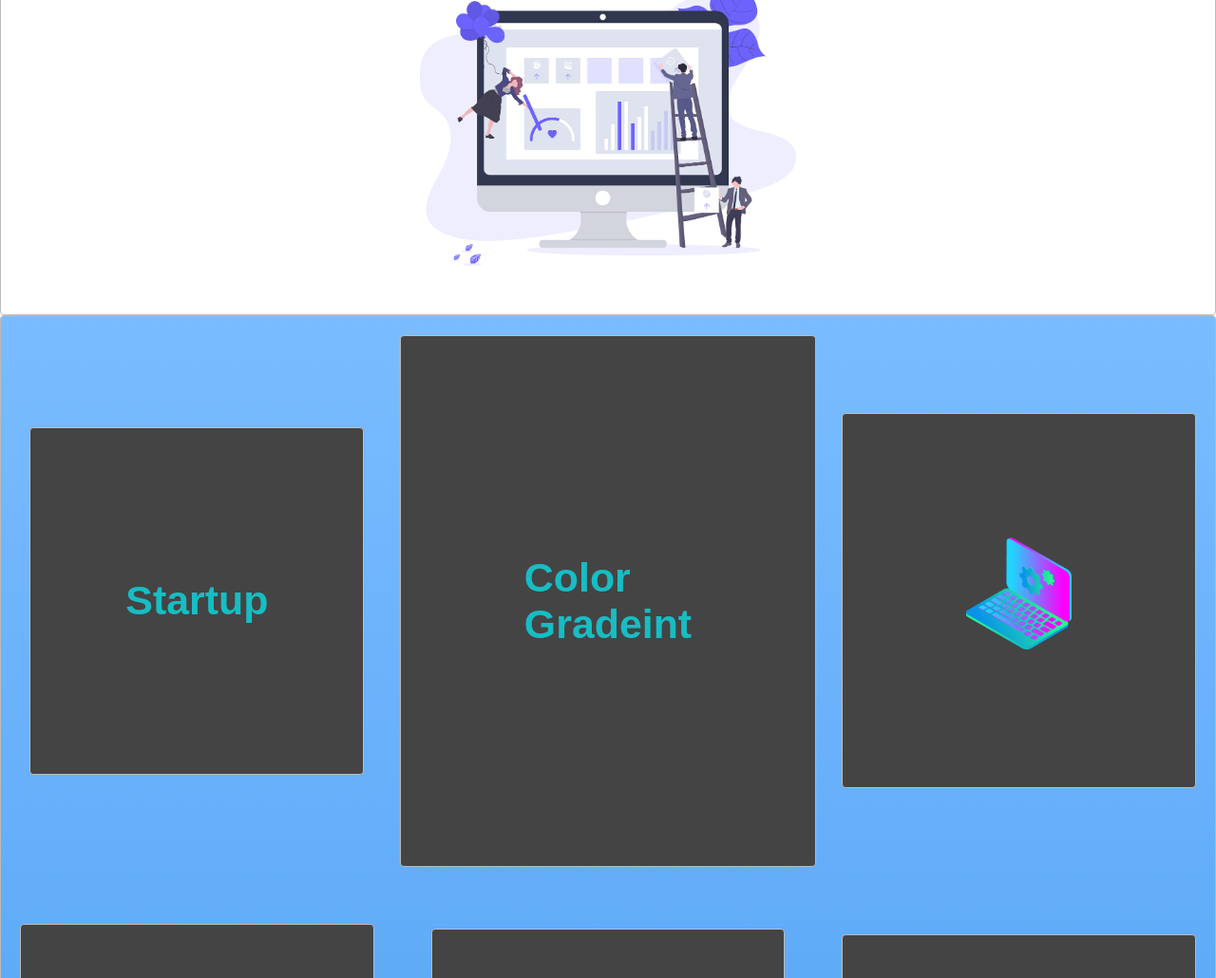
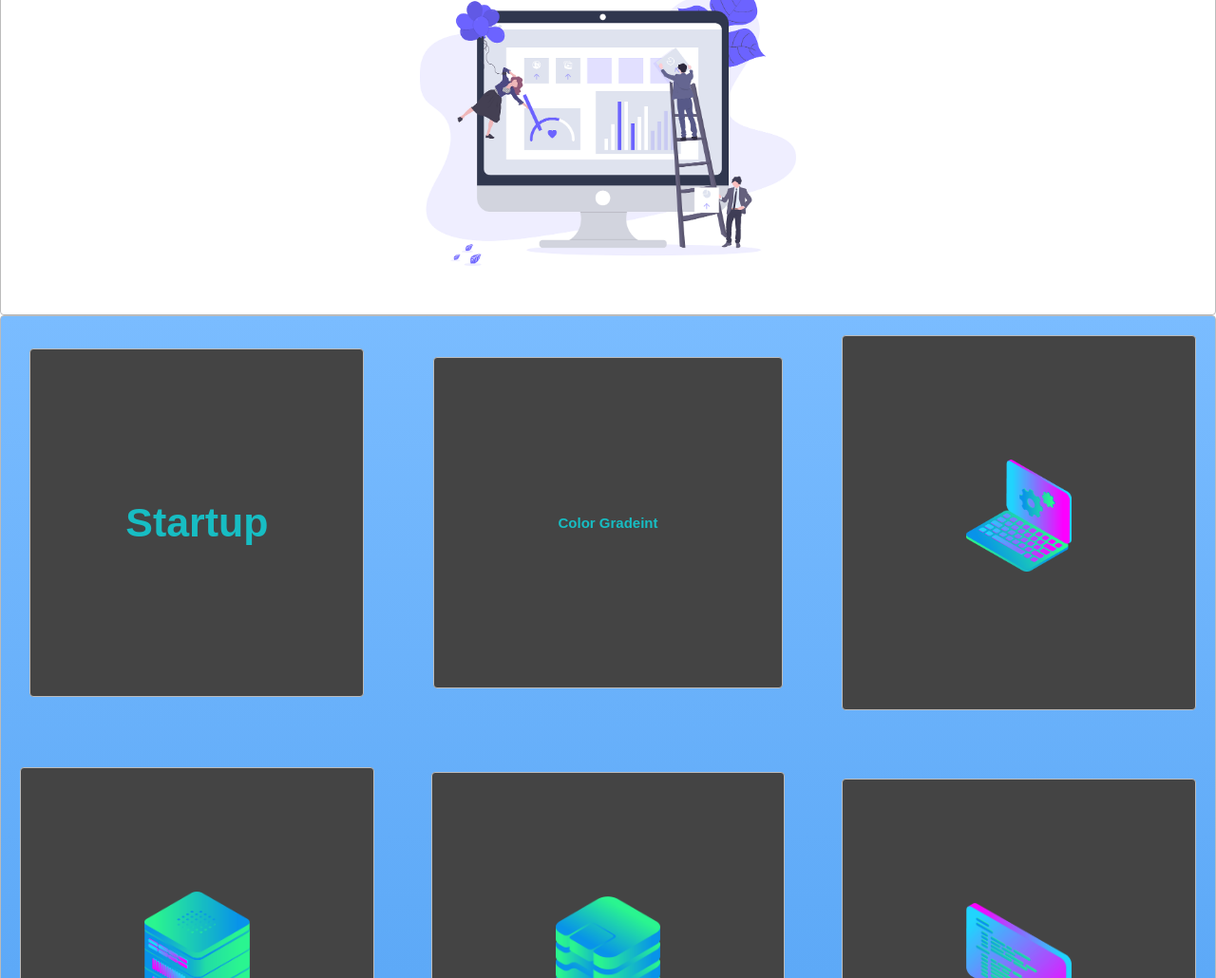
Before and after one commit to BARANLANKA/BARANLANKA.github.io, a plain HTML site: page index.html in a window 1280 px wide. Shown: the part 70-1100 px from the top of the page at 95% size. Drawn offline with Linux system fonts and the light colour scheme.

Commit message:
Reorganized the files, chnaged text size

```diff
--- a/index.html
+++ b/index.html
@@ -15,8 +15,8 @@
   </nav>
   <div class="container zone"><img class="cover" src="img/undraw.png"></div>
   <div class="zone blue grid-wrapper">
-  	<a href="startup.html"><div class="box zone startup"><h6>Startup</h6></div></a>
-  	<a href="gradient/index.html"><div class="box zone"><h6>Color Gradeint</h6></div></a>
+  	<a href="startup/index.html"><div class="box zone startup"><h6>Startup</h6></div></a>
+  	<a href="gradient/index.html"><div class="box zone"><h6 class="toBig">Color Gradeint</h6></div></a>
   	<div class="box zone"><img src="img/monitor_settings_2.png"></div>
   	<div class="box zone"><img src="img/server_3.png"></div>
   	<div class="box zone"><img src="img/data_storage_2_2.png"></div>
--- a/style.css
+++ b/style.css
@@ -108,6 +108,10 @@ footer {
     text-align: center;
 }
 
+.toBig {
+    font-size: 15px;
+}
+
 /*https://paulund.co.uk/how-to-create-shiny-css-buttons*/
 /***********************************************************************
  *  Green Background
```
Also changed, not shown: startup/index.html (renamed from startup.html, +1 -1 lines), startup/style.css (renamed from startup.css).
